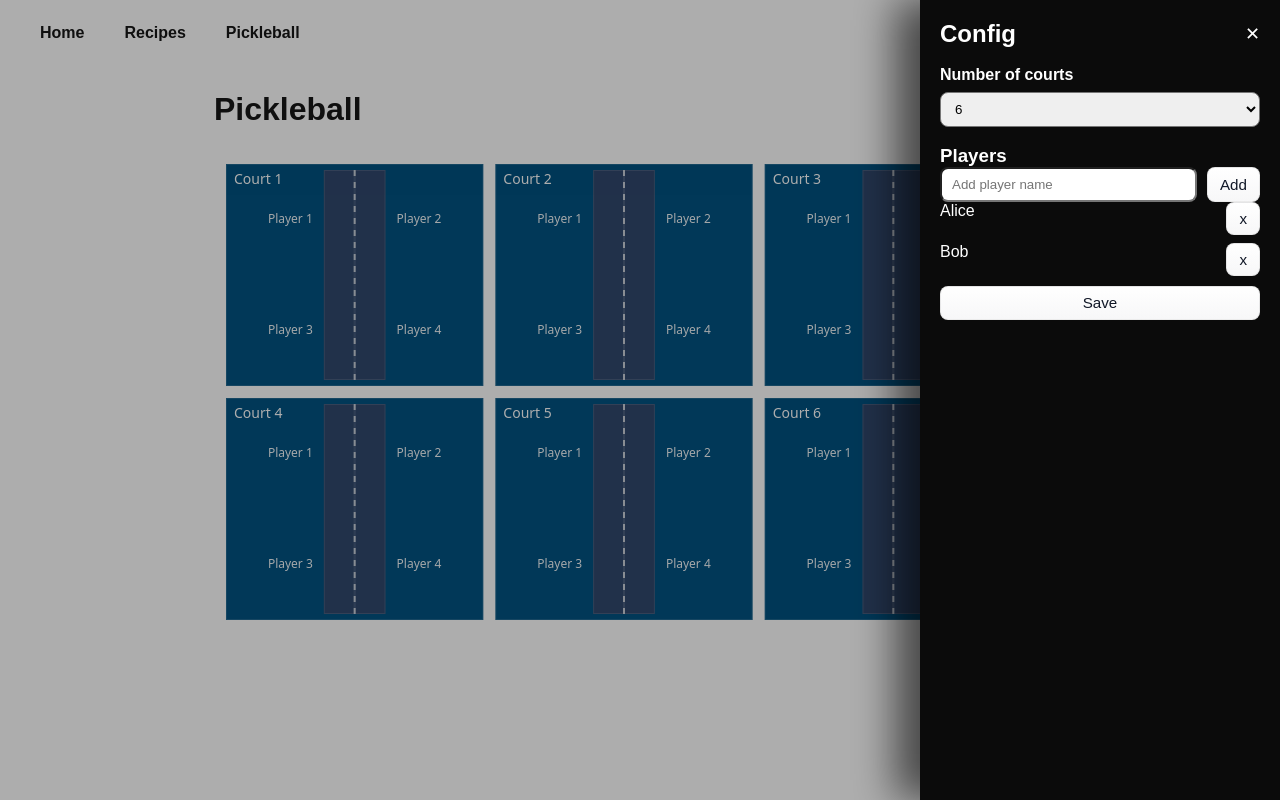
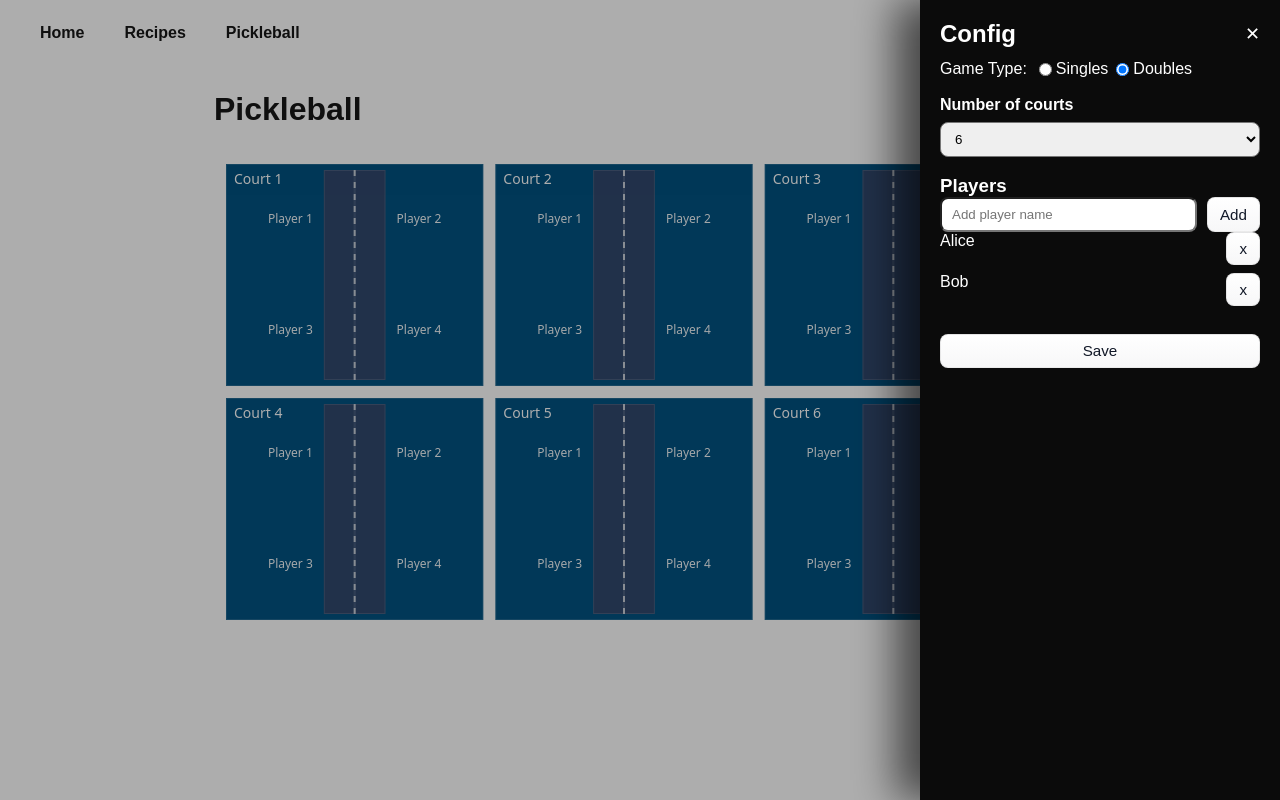
Before and after one commit to tomrw/tomrw.github.io, a Next.js app: page /pickleball in a window 1280 px wide. Both pictures are taken after a click on the button "Open Config". Built offline with nearby package versions, Linux system fonts and the light colour scheme.

Commit message:
add game type selection and improve form spacing

```diff
--- a/src/app/pickleball/ConfigPanel.tsx
+++ b/src/app/pickleball/ConfigPanel.tsx
@@ -7,7 +7,8 @@ import Courts from './Courts';
 import Button from '@/ds/Button';
 import { ConfigForm } from './types';
 import { usePickleballContext } from './PickleballContext';
-import { DEFAULT_COURT_COUNT } from './constants';
+import { DEFAULT_COURT_COUNT, DEFAULT_GAME_TYPE } from './constants';
+import { GameType } from './GameType';
 
 type Props = {
   open: boolean;
@@ -26,6 +27,7 @@ export default function ConfigPanel({ open, onClose }: Props) {
     defaultValues: {
       players: PLAYERS,
       courts: DEFAULT_COURT_COUNT,
+      gameType: DEFAULT_GAME_TYPE,
     },
   });
 
@@ -37,12 +39,16 @@ export default function ConfigPanel({ open, onClose }: Props) {
   return (
     <FormProvider {...form}>
       <SidePanel open={open} onClose={onClose} title="Config">
-        <form onSubmit={onSubmit}>
-          <section style={{ marginTop: 18 }}>
+        <form onSubmit={onSubmit} style={{ display: 'flex', flexDirection: 'column', gap: 18 }}>
+          <section>
+            <GameType />
+          </section>
+
+          <section>
             <Courts />
           </section>
 
-          <section style={{ marginTop: 18 }}>
+          <section>
             <h3 style={{ marginTop: 0 }}>Players</h3>
             <Players />
           </section>
--- /dev/null
+++ b/src/app/pickleball/GameType.tsx
@@ -0,0 +1,40 @@
+'use client';
+
+import { Controller, useFormContext } from 'react-hook-form';
+import { ConfigForm } from './types';
+
+export const GameType = () => {
+  const { control } = useFormContext<ConfigForm>();
+
+  return (
+    <Controller
+      name="gameType"
+      control={control}
+      render={({ field }) => (
+        <div style={{ display: 'flex', gap: 12, alignItems: 'center' }}>
+          <label style={{ fontWeight: 500, minWidth: 80 }}>Game Type:</label>
+          <div style={{ display: 'flex', gap: 8 }}>
+            <label style={{ display: 'flex', alignItems: 'center', gap: 4, cursor: 'pointer' }}>
+              <input
+                type="radio"
+                value="singles"
+                checked={field.value === 'singles'}
+                onChange={() => field.onChange('singles')}
+              />
+              Singles
+            </label>
+            <label style={{ display: 'flex', alignItems: 'center', gap: 4, cursor: 'pointer' }}>
+              <input
+                type="radio"
+                value="doubles"
+                checked={field.value === 'doubles'}
+                onChange={() => field.onChange('doubles')}
+              />
+              Doubles
+            </label>
+          </div>
+        </div>
+      )}
+    />
+  );
+};
--- a/src/app/pickleball/PickleballContext.tsx
+++ b/src/app/pickleball/PickleballContext.tsx
@@ -1,8 +1,10 @@
 'use client';
 
 import React, { useCallback, useState } from 'react';
-import { ConfigForm } from './types';
-import { DEFAULT_COURT_COUNT } from './constants';
+import { ConfigForm, GameType } from './types';
+import { DEFAULT_COURT_COUNT, DEFAULT_GAME_TYPE } from './constants';
+
+
 
 type Props = {
   children: React.ReactNode;
@@ -10,23 +12,27 @@ type Props = {
 
 type PickleballContext = {
   courts: number;
+  gameType: GameType;
   updateConfig: (data: ConfigForm) => void;
 };
 
 const PickleballContext = React.createContext<PickleballContext>({
   courts: DEFAULT_COURT_COUNT,
+  gameType: DEFAULT_GAME_TYPE,
   updateConfig: () => {},
 });
 
 export default function PickleballContextProvider({ children }: Props) {
   const [courts, setCourts] = useState(DEFAULT_COURT_COUNT);
+  const [gameType, setGameType] = useState<GameType>(DEFAULT_GAME_TYPE);
 
   const updateConfig = useCallback((data: ConfigForm) => {
     setCourts(data.courts);
+    setGameType(data.gameType);
   }, []);
 
   return (
-    <PickleballContext.Provider value={{ courts, updateConfig }}>
+    <PickleballContext.Provider value={{ courts, gameType, updateConfig }}>
       {children}
     </PickleballContext.Provider>
   );
--- a/src/app/pickleball/constants.ts
+++ b/src/app/pickleball/constants.ts
@@ -1 +1,2 @@
 export const DEFAULT_COURT_COUNT = 6;
+export const DEFAULT_GAME_TYPE = 'doubles';
--- a/src/app/pickleball/types.ts
+++ b/src/app/pickleball/types.ts
@@ -1,4 +1,7 @@
+export type GameType = 'singles' | 'doubles';
+
 export type ConfigForm = {
   players: { id: number; name: string }[];
   courts: number;
+	gameType: GameType;
 };
```
